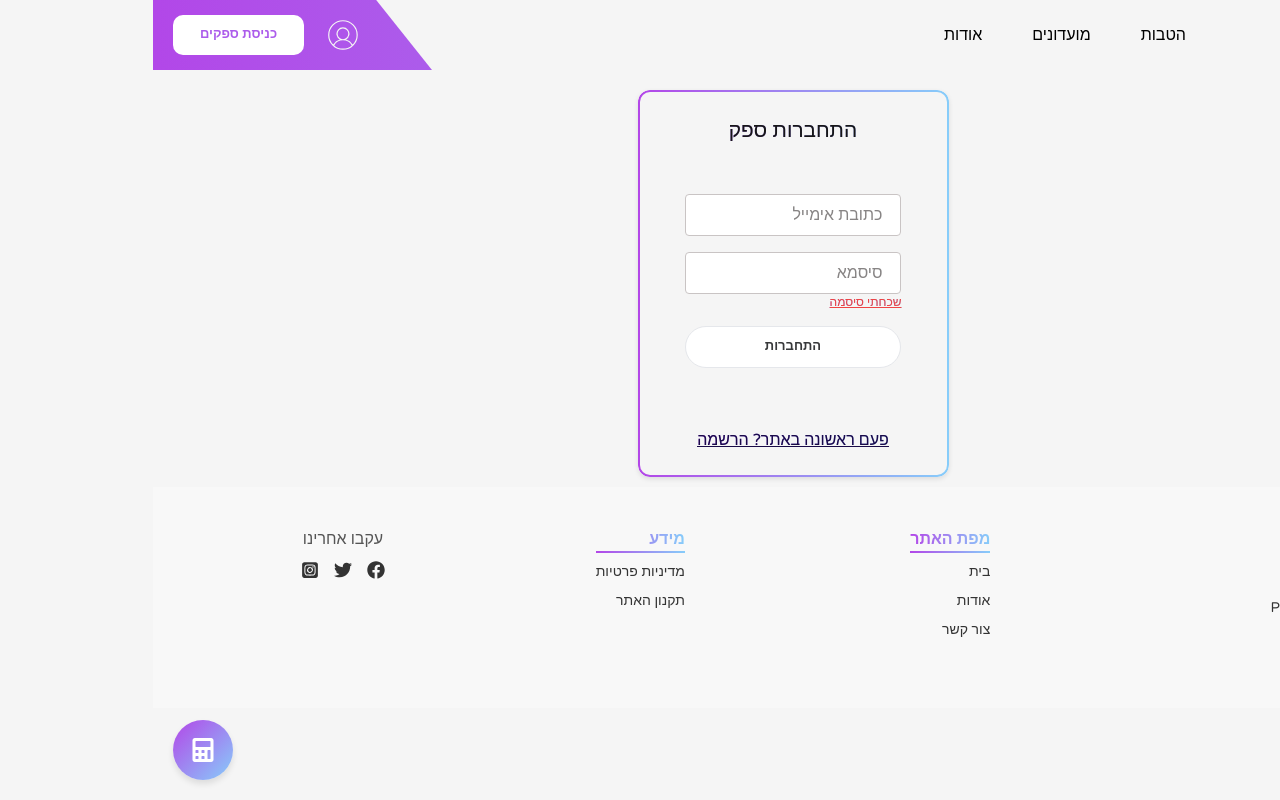
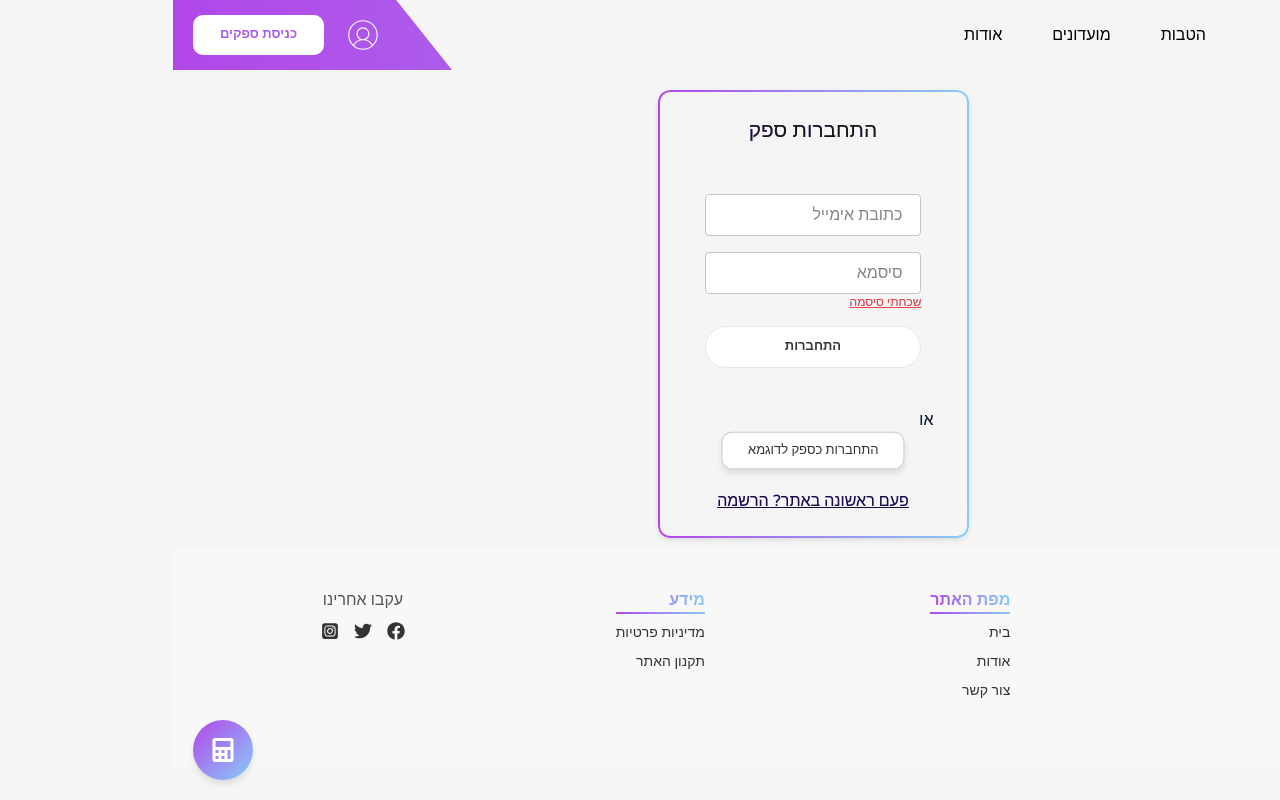
Before and after one commit to onico100/perk-point, a Next.js app: page /login-supplier in a window 1280 px wide. Built offline with nearby package versions, Linux system fonts and the light colour scheme; no server answers; a web font is replaced by a local one.

Commit message:
supplier

```diff
--- a/src/components/SignPages/loginSupplier.tsx
+++ b/src/components/SignPages/loginSupplier.tsx
@@ -6,6 +6,8 @@ import { useFetchSuppliers } from "@/hooks/useFetchSuppliers";
 import Link from "next/link";
 import { useRouter } from "next/navigation";
 import { sendPasswordResetEmail } from "@/services/emailServices";
+import { beforeActionAlert } from "@/utils/sweet-alerts";
+import styles2 from "@/styles/SignPages/google.module.css";
 //import LoginGoogleButton from "./authLogin";
 
 export default function SupplierLoginComponent() {
@@ -15,7 +17,28 @@ export default function SupplierLoginComponent() {
   const [message, setMessage] = useState("");
   const loginUserMutation = useLoginUser();
   const { loginSupplier } = useFetchSuppliers();
+
   const router = useRouter();
+
+  const loginAsExampleSupl = async () => {
+    const ift = await beforeActionAlert(
+      "בכניסה למצב ספק לדוגמא אתה נכנס למצב בו כולם יכולים לערוך ולכן יתכן שהשינויים שעשית לא יישמרו למשך זמן"
+    );
+    if (!ift) return;
+    const emailA = "supplier@example.com";
+    const passwordA = "suppliersupplier";
+    loginSupplier(
+      { email: emailA, password: passwordA },
+      {
+        onSuccess: (supplier) => {
+          router.push(`benefits/${supplier._id}`);
+        },
+        onError: (error) => {
+          console.error(error);
+        },
+      }
+    );
+  };
 
   const handleSubmit = (e: React.FormEvent<HTMLFormElement>) => {
     e.preventDefault();
@@ -48,7 +71,6 @@ export default function SupplierLoginComponent() {
 
   return (
     <div className={styles.loginPage}>
-
       <h1 className={styles.titleSign}>התחברות ספק</h1>
       <div className={styles.signOption}>
         <div className="sign">
@@ -84,20 +106,27 @@ export default function SupplierLoginComponent() {
                 </p>
               </div>
             )}
-        {!forgotPassword && ( <button type="submit" className={styles.loginPageButton}>התחברות</button> )}
+            {!forgotPassword && (
+              <button type="submit" className={styles.loginPageButton}>
+                התחברות
+              </button>
+            )}
             {message && <p className="text-red-500">{message}</p>}
-        {forgotPassword && <button type="submit">שלח קישור לאיפוס סיסמה</button>}
+            {forgotPassword && (
+              <button type="submit">שלח קישור לאיפוס סיסמה</button>
+            )}
 
-        <br/>
-
+            <br />
           </form>
+          או
+          <button className={styles2.googleButton} onClick={loginAsExampleSupl}>
+            התחברות כספק לדוגמא
+          </button>
         </div>
       </div>
 
       <div className={styles.noAccountLink}>
-          <Link  href={"/register-supplier"}>
-            פעם ראשונה באתר? הרשמה
-          </Link>
+        <Link href={"/register-supplier"}>פעם ראשונה באתר? הרשמה</Link>
       </div>
     </div>
   );
```
Lines whose indentation alone changed are shown as unchanged.
